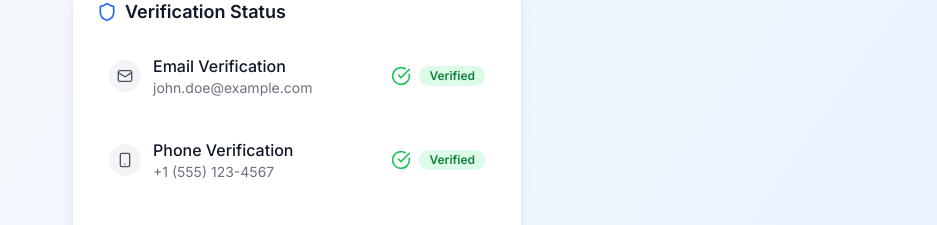
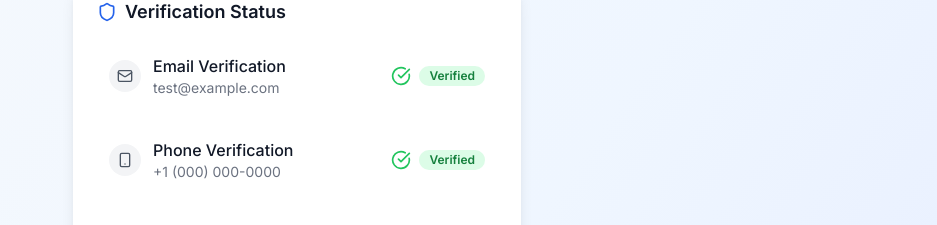
Before and after one commit to Lama13372002/crypto, a Next.js app: page / in a window 1280 px wide. Both pictures are taken after a click on the button "Profile". Shown: the part 354-579 px from the top of the page, without its empty margins (343-1280 px from the left). Built offline with nearby package versions, Linux system fonts and the light colour scheme.

Commit message:
Update profile.tsx

```diff
--- a/src/components/profile.tsx
+++ b/src/components/profile.tsx
@@ -25,13 +25,13 @@ export function Profile() {
     {
       title: 'Email Verification',
       status: 'completed',
-      description: 'john.doe@example.com',
+      description: 'test@example.com',
       icon: Mail
     },
     {
       title: 'Phone Verification',
       status: 'completed',
-      description: '+1 (555) 123-4567',
+      description: '+1 (000) 000-0000',
       icon: Smartphone
     },
     {
```
